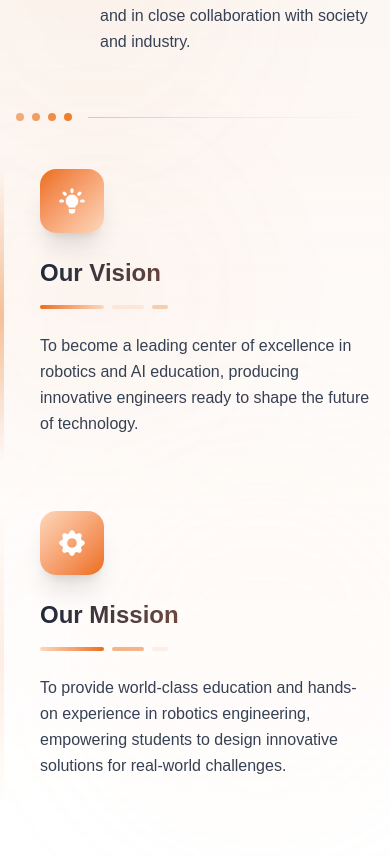
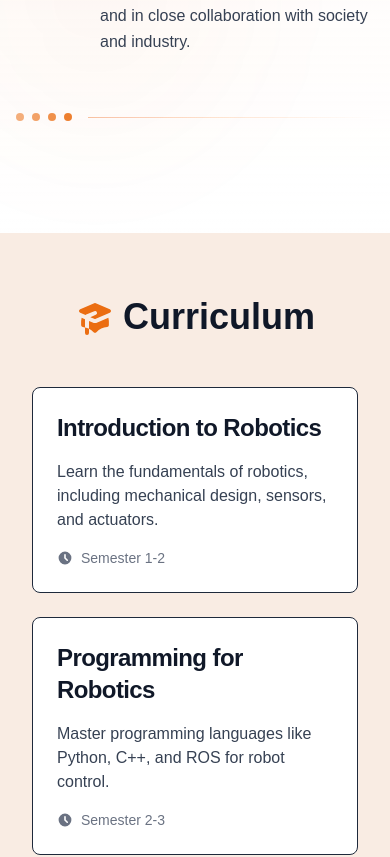
Before and after one commit to zuckdorsey/roboticwebsite, a Next.js app: page / in a window 390 px wide. Shown: the part 3865-4722 px from the top of the page. Built offline with nearby package versions, Linux system fonts and the light colour scheme.

Commit message:
refactor: Remove Vision & Mission section for cleaner AboutSection layout

```diff
--- a/src/components/AboutSection.tsx
+++ b/src/components/AboutSection.tsx
@@ -492,102 +492,6 @@ export default function AboutSection({}: AboutSectionProps) {
             </div>
           </div>
         )}
-
-        {/* Vision & Mission - No Card Layout */}
-        <div
-          className={`max-w-6xl mx-auto transition-all duration-1000 delay-700 ${isVisible ? 'opacity-100 translate-y-0' : 'opacity-0 translate-y-10'}`}
-          style={{ transform: `translateY(${scrollY * 0.025}px)` }}
-        >
-          <div className="relative">
-            {/* Background decorative elements */}
-            <div className="absolute -top-10 -left-20 w-80 h-80 bg-polibatam-orange/5 rounded-full blur-3xl animate-pulse" />
-            <div className="absolute -bottom-10 -right-20 w-96 h-96 bg-polibatam-peach/5 rounded-full blur-3xl" />
-
-            <div className="grid grid-cols-1 md:grid-cols-2 gap-12 md:gap-16">
-              {/* Vision */}
-              <div className="group/vision relative">
-                {/* Side gradient accent */}
-                <div className="absolute -left-4 top-0 bottom-0 w-1 bg-linear-to-b from-polibatam-orange/0 via-polibatam-orange/40 to-polibatam-orange/0 rounded-full" />
-
-                <div className="relative pl-6">
-                  {/* Icon */}
-                  <div className="mb-6">
-                    <div className="inline-flex items-center justify-center w-16 h-16 md:w-20 md:h-20 bg-linear-to-br from-polibatam-orange to-polibatam-peach rounded-2xl shadow-xl group-hover/vision:scale-110 group-hover/vision:rotate-6 transition-all duration-500">
-                      <HiLightBulb className="h-8 w-8 md:h-10 md:w-10 text-white transition-transform duration-500 group-hover/vision:rotate-12" />
-                    </div>
-                    {/* Glow effect */}
-                    <div className="absolute top-0 left-0 w-16 h-16 md:w-20 md:h-20 bg-polibatam-orange/40 rounded-2xl blur-xl opacity-0 group-hover/vision:opacity-100 transition-opacity duration-500 -z-10" />
-                  </div>
-
-                  {/* Title */}
-                  <h3 className="text-2xl md:text-3xl lg:text-4xl font-black mb-4 bg-linear-to-r from-polibatam-navy to-polibatam-orange bg-clip-text text-transparent group-hover/vision:scale-105 transition-transform duration-500 origin-left">
-                    {aboutContent.vision.title}
-                  </h3>
-
-                  {/* Decorative underline */}
-                  <div className="flex items-center gap-2 mb-6">
-                    <div className="h-1 w-16 bg-linear-to-r from-polibatam-orange to-polibatam-peach rounded-full" />
-                    <div className="h-1 w-8 bg-polibatam-peach/50 rounded-full" />
-                    <div className="h-1 w-4 bg-polibatam-orange/30 rounded-full" />
-                  </div>
-
-                  {/* Description */}
-                  <p className="text-base md:text-lg text-gray-700 leading-relaxed group-hover/vision:text-gray-900 transition-colors duration-300">
-                    {/* Highlight background on hover */}
-                    <span className="relative">
-                      <span className="absolute inset-0 bg-linear-to-r from-polibatam-peach/0 via-polibatam-peach/5 to-polibatam-peach/0 opacity-0 group-hover/vision:opacity-100 transition-opacity duration-500 -mx-2 px-2 rounded-lg" />
-                      <span className="relative z-10">{aboutContent.vision.description}</span>
-                    </span>
-                  </p>
-
-                  {/* Bottom accent line */}
-                  <div className="mt-6 h-0.5 bg-linear-to-r from-polibatam-orange via-polibatam-peach to-transparent w-0 group-hover/vision:w-full transition-all duration-700 rounded-full" />
-                </div>
-              </div>
-
-              {/* Mission */}
-              <div className="group/mission relative">
-                {/* Side gradient accent */}
-                <div className="absolute -left-4 top-0 bottom-0 w-1 bg-linear-to-b from-polibatam-peach/0 via-polibatam-peach/40 to-polibatam-peach/0 rounded-full" />
-
-                <div className="relative pl-6">
-                  {/* Icon */}
-                  <div className="mb-6">
-                    <div className="inline-flex items-center justify-center w-16 h-16 md:w-20 md:h-20 bg-linear-to-br from-polibatam-peach to-polibatam-orange rounded-2xl shadow-xl group-hover/mission:scale-110 group-hover/mission:rotate-6 transition-all duration-500">
-                      <HiCog className="h-8 w-8 md:h-10 md:w-10 text-white transition-transform duration-500 group-hover/mission:rotate-180" />
-                    </div>
-                    {/* Glow effect */}
-                    <div className="absolute top-0 left-0 w-16 h-16 md:w-20 md:h-20 bg-polibatam-peach/40 rounded-2xl blur-xl opacity-0 group-hover/mission:opacity-100 transition-opacity duration-500 -z-10" />
-                  </div>
-
-                  {/* Title */}
-                  <h3 className="text-2xl md:text-3xl lg:text-4xl font-black mb-4 bg-linear-to-r from-polibatam-navy to-polibatam-orange bg-clip-text text-transparent group-hover/mission:scale-105 transition-transform duration-500 origin-left">
-                    {aboutContent.mission.title}
-                  </h3>
-
-                  {/* Decorative underline */}
-                  <div className="flex items-center gap-2 mb-6">
-                    <div className="h-1 w-16 bg-linear-to-r from-polibatam-peach to-polibatam-orange rounded-full" />
-                    <div className="h-1 w-8 bg-polibatam-orange/50 rounded-full" />
-                    <div className="h-1 w-4 bg-polibatam-peach/30 rounded-full" />
-                  </div>
-
-                  {/* Description */}
-                  <p className="text-base md:text-lg text-gray-700 leading-relaxed group-hover/mission:text-gray-900 transition-colors duration-300">
-                    {/* Highlight background on hover */}
-                    <span className="relative">
-                      <span className="absolute inset-0 bg-linear-to-r from-polibatam-orange/0 via-polibatam-orange/5 to-polibatam-orange/0 opacity-0 group-hover/mission:opacity-100 transition-opacity duration-500 -mx-2 px-2 rounded-lg" />
-                      <span className="relative z-10">{aboutContent.mission.description}</span>
-                    </span>
-                  </p>
-
-                  {/* Bottom accent line */}
-                  <div className="mt-6 h-0.5 bg-linear-to-r from-polibatam-peach via-polibatam-orange to-transparent w-0 group-hover/mission:w-full transition-all duration-700 rounded-full" />
-                </div>
-              </div>
-            </div>
-          </div>
-        </div>
       </div>
     </section>
   );
```
